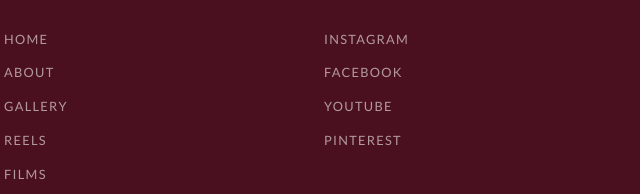
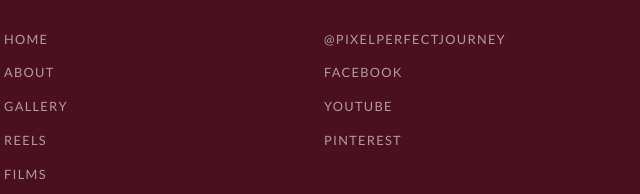
Before and after one commit to devvishal-dotcom/my-portfolio, a plain HTML site: page Akash Portfolio/index.html in a window 1280 px wide. Shown: the part 7214-7408 px from the top of the page, 636-1276 px from the left. Drawn offline with nearby package versions, Linux system fonts and the light colour scheme; a script that the page names is missing.

Commit message:
update akash portfolio page

```diff
--- a/Akash Portfolio/index.html
+++ b/Akash Portfolio/index.html
@@ -162,9 +162,7 @@
       <div class="gallery__item" data-category="haldi">
         <img src="AKG00734.jpg" alt="Haldi hands" loading="lazy"/>
         <div class="gallery__item-overlay">
-          <span>Mehndi
-
-          </span>
+          <span>Mehndi</span>
         </div>
       </div>
 
@@ -402,7 +400,7 @@
         <a href="#contact">Contact</a>
       </div>
       <div class="footer__social">
-        <a href="#">Instagram</a>
+        <a href="#">@pixelperfectjourney</a>
         <a href="#">Facebook</a>
         <a href="#">YouTube</a>
         <a href="#">Pinterest</a>
```
